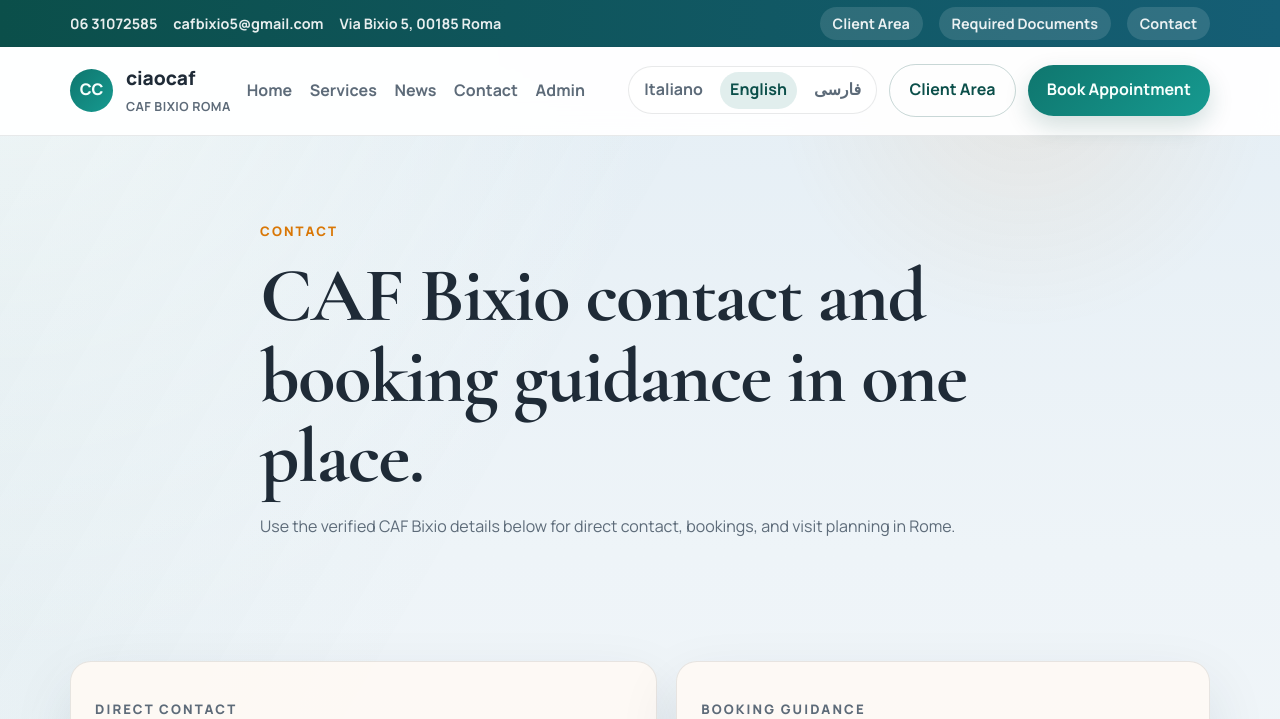
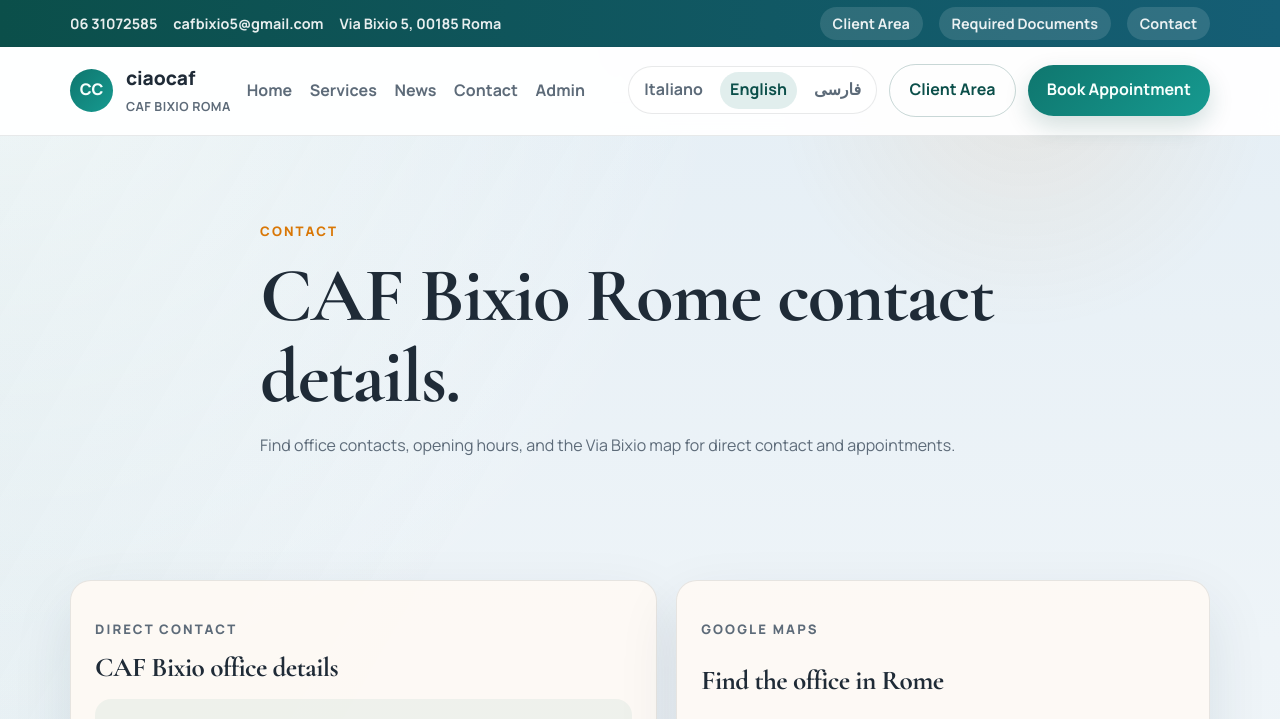
Before and after one commit to ananthareddykunreddy/italia-caf-immigration-site, a Flask app: page /contact in a window 1280 px wide. Shown: the top 719 px of the page. Run offline with Flask 3, Linux system fonts and the light colour scheme.

Commit message:
Polish contact page and add map

```diff
--- a/app.py
+++ b/app.py
@@ -162,14 +162,14 @@ TRANSLATIONS = {
     },
     "contact_title": {"it": "Contatti", "en": "Contact", "fa": "تماس"},
     "contact_heading": {
-        "it": "Contatti CAF Bixio e guida prenotazioni in un unico posto.",
-        "en": "CAF Bixio contact and booking guidance in one place.",
-        "fa": "اطلاعات تماس CAF Bixio و راهنمای رزرو در یک صفحه.",
+        "it": "Contatti CAF Bixio Roma.",
+        "en": "CAF Bixio Rome contact details.",
+        "fa": "اطلاعات تماس CAF Bixio رم.",
     },
     "contact_lead": {
-        "it": "Usa i dati verificati di CAF Bixio qui sotto per contatti diretti, prenotazioni e pianificazione della visita a Roma.",
-        "en": "Use the verified CAF Bixio details below for direct contact, bookings, and visit planning in Rome.",
-        "fa": "برای تماس مستقیم، رزرو و برنامه‌ریزی مراجعه در رم از اطلاعات تاییدشده CAF Bixio استفاده کنید.",
+        "it": "Trova recapiti, orari ufficio e mappa della sede di Via Bixio per contatti e appuntamenti.",
+        "en": "Find office contacts, opening hours, and the Via Bixio map for direct contact and appointments.",
+        "fa": "اطلاعات تماس، ساعات کاری و نقشه دفتر خیابان Bixio را برای تماس مستقیم و رزرو ببینید.",
     },
     "direct_contact": {"it": "Contatto Diretto", "en": "Direct Contact", "fa": "تماس مستقیم"},
     "office_details": {"it": "Dettagli ufficio CAF Bixio", "en": "CAF Bixio office details", "fa": "اطلاعات دفتر CAF Bixio"},
--- a/templates/contact.html
+++ b/templates/contact.html
@@ -18,23 +18,28 @@
       <article class="panel">
         <p class="panel-kicker">{{ t('direct_contact') }}</p>
         <h3>{{ t('office_details') }}</h3>
-        <ul>
-          <li>Phone: 06 31072585</li>
-          <li>Email: cafbixio5@gmail.com</li>
-          <li>Address: Via Bixio 5, 00185 Roma</li>
-          <li>Office Hours: 09:00-13:00 and 15:00-19:00</li>
-        </ul>
+        <div class="contact-detail-list">
+          <a href="tel:+390631072585">Phone: 06 31072585</a>
+          <a href="mailto:cafbixio5@gmail.com">Email: cafbixio5@gmail.com</a>
+          <span>Address: Via Bixio 5, 00185 Roma</span>
+          <span>Office Hours: 09:00-13:00 and 15:00-19:00</span>
+        </div>
         <a class="btn" href="{{ url_for('appointments') }}">{{ t('nav_book') }}</a>
       </article>
-      <article class="panel">
-        <p class="panel-kicker">{{ t('booking_guidance') }}</p>
-        <h3>{{ t('prepare_visit') }}</h3>
-        <ul>
-          <li><a href="{{ url_for('services') }}">Browse all service categories</a></li>
-          <li><a href="{{ url_for('required_documents') }}">Open required documents hub</a></li>
-          <li>Appointments are recommended for document-heavy and time-sensitive practices</li>
-          <li>Upload files in advance through the appointment form when possible</li>
-        </ul>
+      <article class="panel contact-map-panel">
+        <p class="panel-kicker">Google Maps</p>
+        <h3>Find the office in Rome</h3>
+        <div class="map-embed">
+          <iframe
+            title="CAF Bixio Google Maps"
+            src="https://www.google.com/maps?q=Via%20Bixio%205%2C%2000185%20Roma&z=16&output=embed"
+            loading="lazy"
+            referrerpolicy="no-referrer-when-downgrade"></iframe>
+        </div>
+        <div class="contact-map-links">
+          <a href="https://www.google.com/maps/search/?api=1&query=Via+Bixio+5%2C+00185+Roma" target="_blank" rel="noreferrer">Open in Google Maps</a>
+          <a href="{{ url_for('services') }}">Browse all services</a>
+        </div>
       </article>
     </div>
   </section>
```
Also changed, not shown: static/styles.css (+38 -0 lines).
